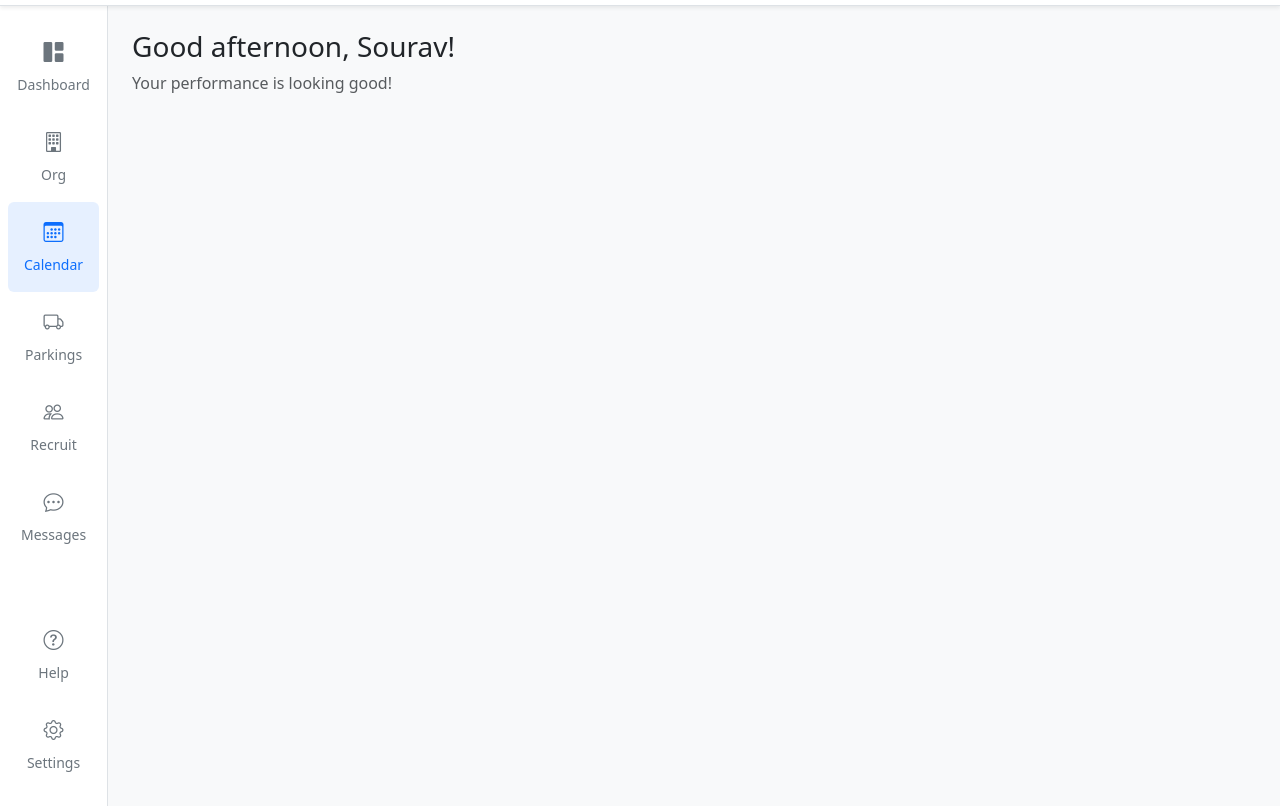
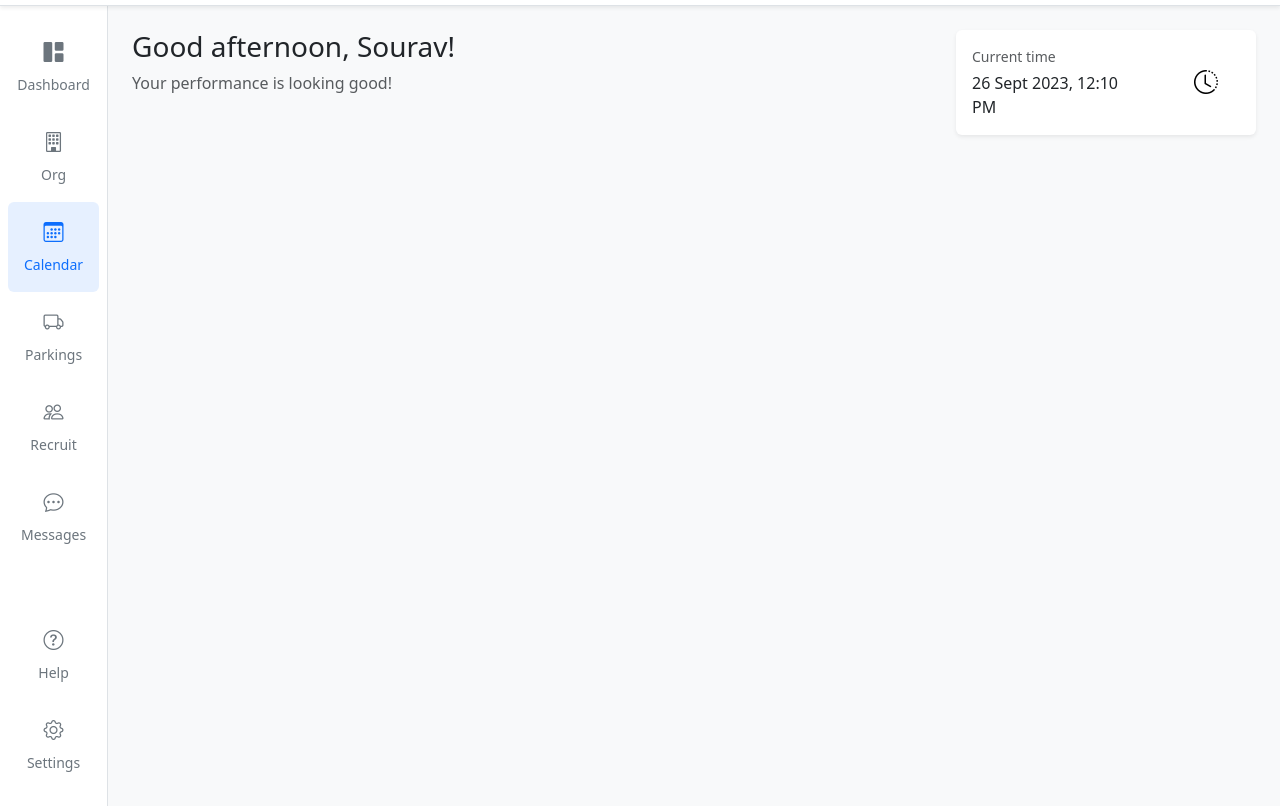
Before and after one commit to manikohzadi/HRMS_Dashboard_Performance, a website built with webpack: page src/index.html in a window 1280 px wide. Shown: the part 53-859 px from the top of the page. Built offline with nearby package versions, Linux system fonts and the light colour scheme.

Commit message:
add header

```diff
--- a/src/index.html
+++ b/src/index.html
@@ -129,12 +129,31 @@
       </aside>
 
       <main class="flex-grow-1 p-4 bg-light">
-        <div class="mb-4">
-          <h1 class="h3 mb-2">Good afternoon, Sourav!</h1>
-          <p class="text-muted mb-0">Your performance is looking good!</p>
+        <div class="mb-4 d-flex justify-content-between align-items-start">
+          <div>
+            <h1 class="h3 mb-2">Good afternoon, Sourav!</h1>
+            <p class="text-muted mb-0">Your performance is looking good!</p>
+          </div>
+
+          <div class="bg-white rounded shadow-sm" style="width: 300px;">
+            <div class="row g-0">
+              <div class="col-8">
+                <div class="p-3">
+                  <div class="small text-muted mb-1">Current time</div>
+                  <div class="fw-medium">26 Sept 2023, 12:10 PM</div>
+                </div>
+              </div>
+
+              <div class="col-4 d-flex align-items-center justify-content-center p-3">
+                <i class="bi bi-clock-history text-black fs-4"></i>
+              </div>
+            </div>
+          </div>
         </div>
 
-        <div class="row g-4"></div>
+        <div class="row g-4 container">
+
+        </div>
       </main>
     </div>
   </body>
```
